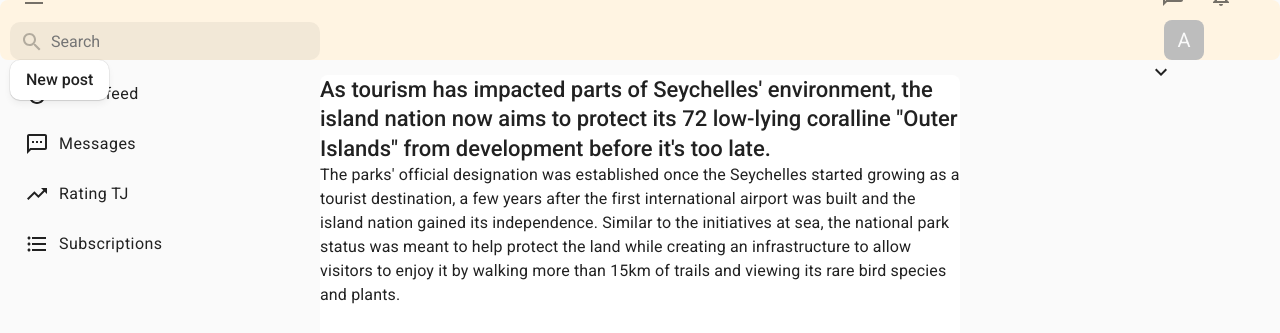
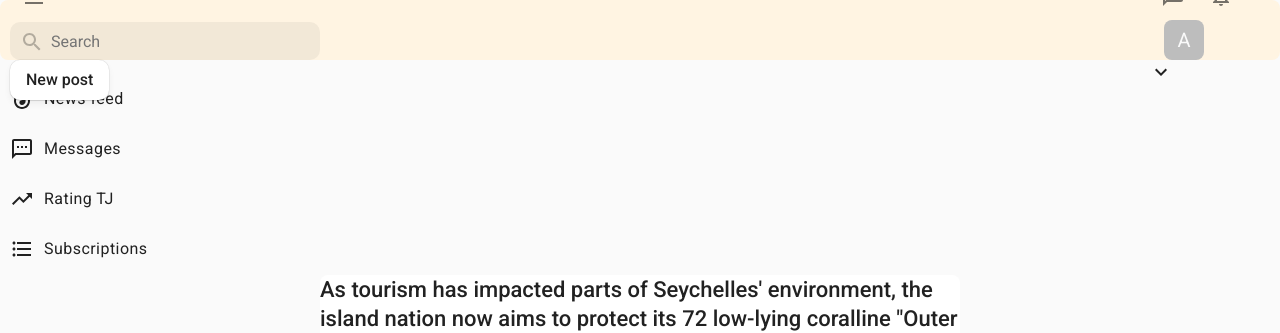
Before and after one commit to TinaGorna/tjournal, a Next.js app: page / in a window 1280 px wide. Shown: the top 333 px of the page. Built offline with nearby package versions, Linux system fonts and the light colour scheme.

Commit message:
small fix

```diff
--- a/components/LeftSideMenu/LeftSideMenu.module.scss
+++ b/components/LeftSideMenu/LeftSideMenu.module.scss
@@ -1,8 +1,12 @@
 .menu {
-  position: fixed;
+  //position: fixed;
+  //width: 200px;
+  //left: 15px;
+  //top: 70px;
+
+  position: sticky;
+  top: 80px;
   width: 200px;
-  left: 15px;
-  top: 70px;
 
   ul {
     list-style: none;
```
Also changed, not shown: components/SideComments/SideComments.module.scss (+10 -0 lines).
